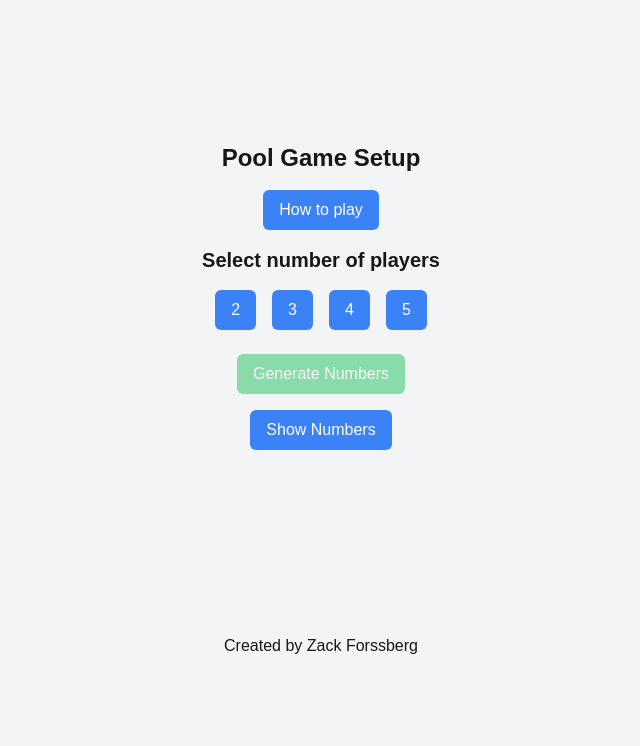
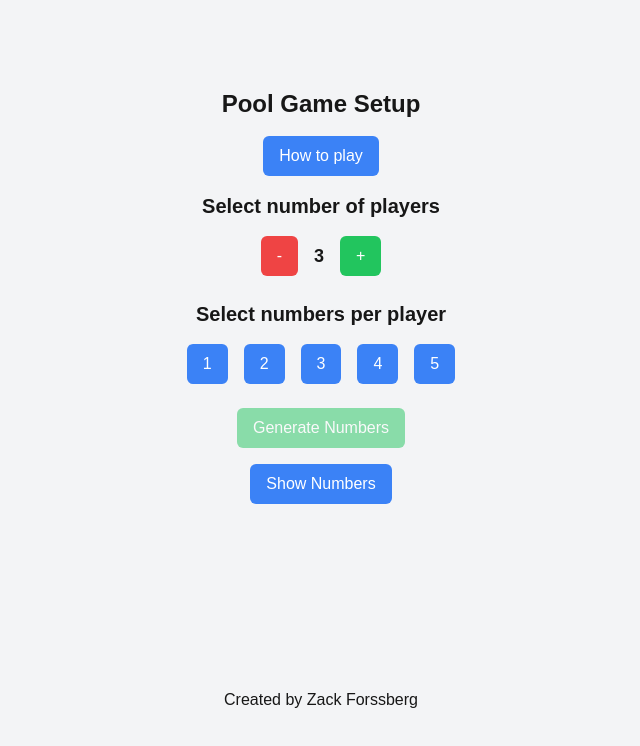
Before and after one commit to zackforssberg/pool-game, a Next.js app: page / in a window 1280 px wide. Shown: the top 746 px of the page, without its empty margins (319-959 px from the left). Built offline with nearby package versions, Linux system fonts and the light colour scheme.

Commit message:
update - now able to select number of players 2-10 and select numbers per player 1-5

```diff
--- a/app/page.tsx
+++ b/app/page.tsx
@@ -20,14 +20,18 @@ const generateUniqueNumbers = (
 };
 
 export default function PoolGame() {
-  const [numPlayers, setNumPlayers] = useState<number | null>(null);
+  const [numPlayers, setNumPlayers] = useState<number>(3); // Default 3 players
+  const [numbersPerPlayer, setNumbersPerPlayer] = useState<number | null>(null);
   const [playerNumbers, setPlayerNumbers] = useState<number[][] | null>(null);
   const [currentPlayer, setCurrentPlayer] = useState<number | null>(null);
   const [numbersRevealed, setNumbersRevealed] = useState<boolean>(false);
 
   const handleGenerateNumbers = () => {
-    if (numPlayers) {
-      const generatedNumbers = generateUniqueNumbers(numPlayers, 3);
+    if (numPlayers && numbersPerPlayer) {
+      const generatedNumbers = generateUniqueNumbers(
+        numPlayers,
+        numbersPerPlayer
+      );
       setPlayerNumbers(generatedNumbers);
       setCurrentPlayer(0); // Start with the first player
       setNumbersRevealed(false); // Reset to hide numbers initially
@@ -42,7 +46,6 @@ export default function PoolGame() {
       // Reset game state
       setCurrentPlayer(null);
       setPlayerNumbers(null);
-      setNumPlayers(null); // Allow selecting the number of players again
       setNumbersRevealed(false); // Hide numbers for the new round
     }
   };
@@ -53,6 +56,14 @@ export default function PoolGame() {
     }
   };
 
+  const increasePlayers = () => {
+    if (numPlayers < 10) setNumPlayers(numPlayers + 1);
+  };
+
+  const decreasePlayers = () => {
+    if (numPlayers > 2) setNumPlayers(numPlayers - 1);
+  };
+
   return (
     <div className="flex flex-col items-center justify-center min-h-screen p-4 bg-gray-100">
       <h1 className="text-2xl font-bold mb-4">Pool Game Setup</h1>
@@ -61,25 +72,45 @@ export default function PoolGame() {
           How to play
         </button>
       </Link>
+
       <h2 className="text-xl font-bold mb-4">Select number of players</h2>
+      <div className="flex items-center space-x-4 mb-6">
+        <button
+          onClick={decreasePlayers}
+          className="px-4 py-2 bg-red-500 text-white rounded-md hover:bg-red-600"
+        >
+          -
+        </button>
+        <span className="text-lg font-bold">{numPlayers}</span>
+        <button
+          onClick={increasePlayers}
+          className="px-4 py-2 bg-green-500 text-white rounded-md hover:bg-green-600"
+        >
+          +
+        </button>
+      </div>
 
+      <h2 className="text-xl font-bold mb-4">Select numbers per player</h2>
       <div className="flex space-x-4 mb-6">
-        {[2, 3, 4, 5].map((players) => (
+        {[1, 2, 3, 4, 5].map((numbers) => (
           <button
-            key={players}
-            onClick={() => setNumPlayers(players)}
-            className={`px-4 py-2 bg-blue-500 text-white rounded-md hover:bg-blue-600 ${
-              numPlayers === players ? "ring-4 ring-blue-300" : ""
-            }`}
+            key={numbers}
+            onClick={() => setNumbersPerPlayer(numbers)}
+            disabled={numPlayers * numbers > 15} // Disable if the total exceeds 15 balls
+            className={`px-4 py-2 text-white rounded-md ${
+              numPlayers * numbers > 15
+                ? "bg-gray-300 cursor-not-allowed"
+                : "bg-blue-500 hover:bg-blue-600"
+            } ${numbersPerPlayer === numbers ? "ring-4 ring-blue-300" : ""}`}
           >
-            {players}
+            {numbers}
           </button>
         ))}
       </div>
 
       <button
         onClick={handleGenerateNumbers}
-        disabled={numPlayers === null || playerNumbers !== null}
+        disabled={numbersPerPlayer === null || playerNumbers !== null}
         className="px-4 py-2 mb-4 bg-green-500 text-white rounded-md hover:bg-green-600 disabled:opacity-50 disabled:cursor-not-allowed"
       >
         Generate Numbers
```
